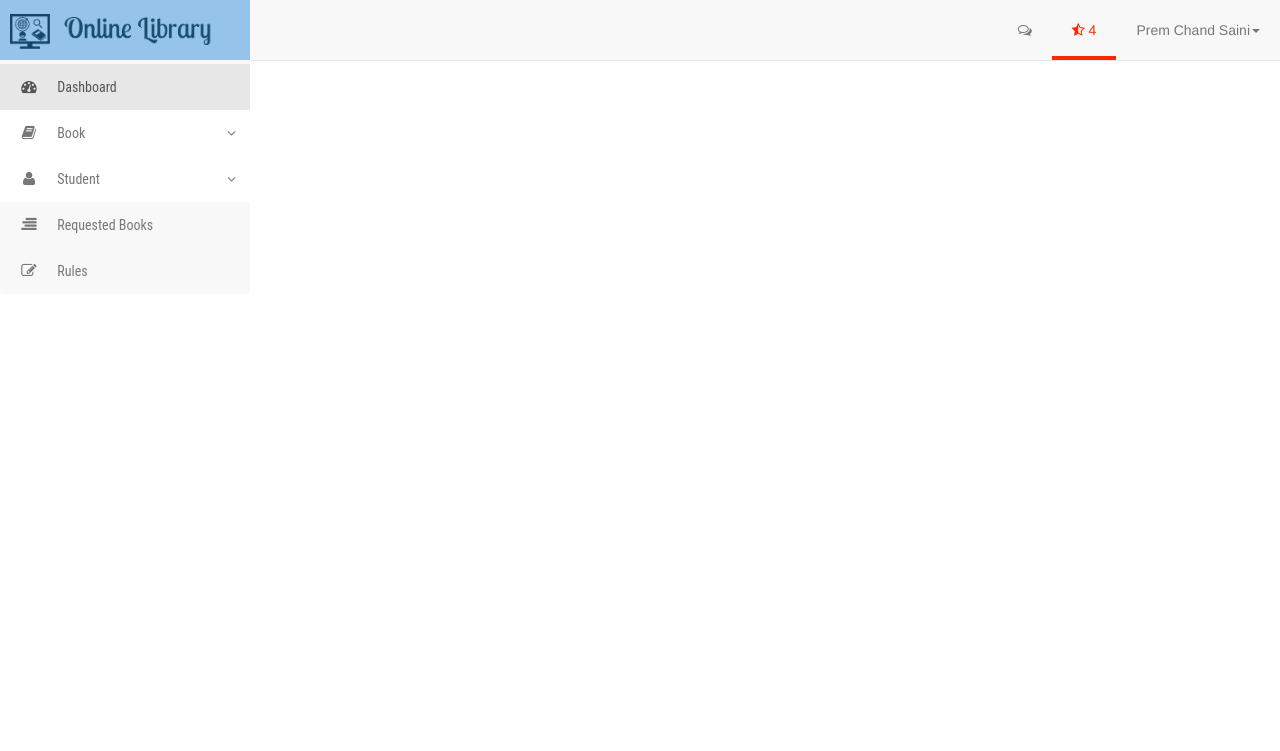
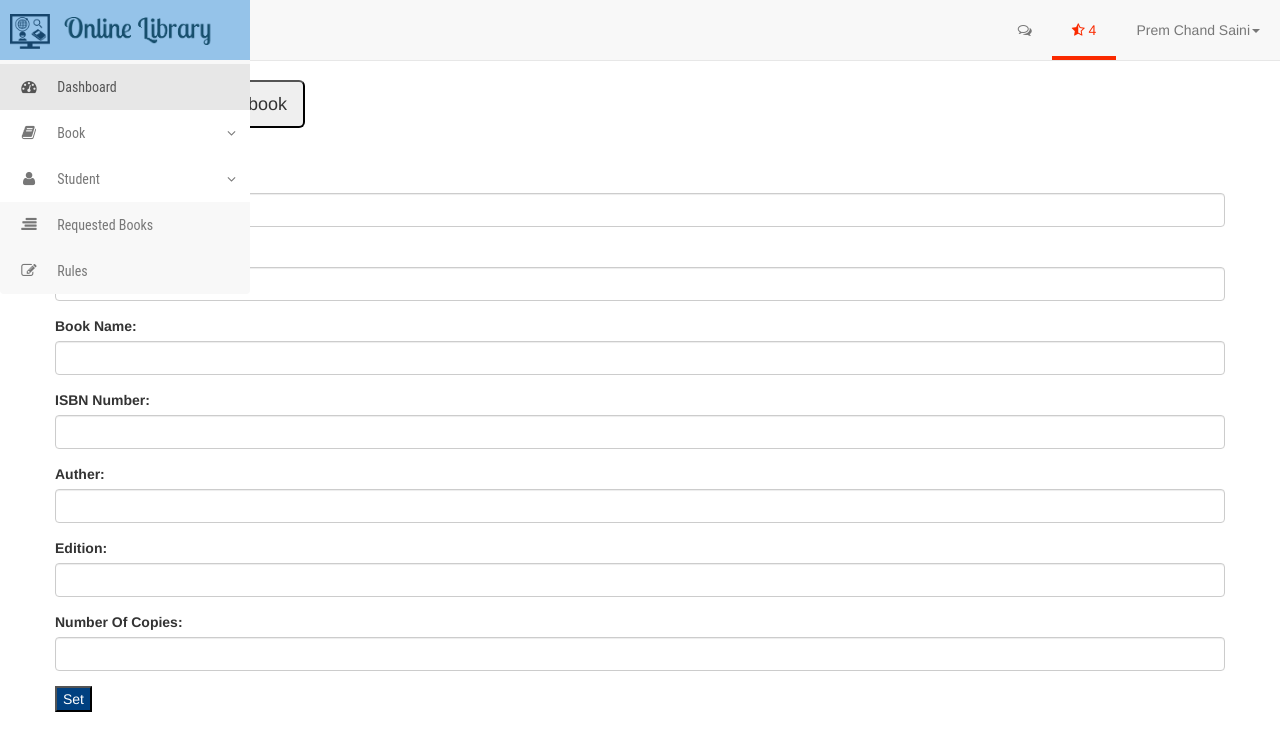
Before and after one commit to pcsaini/php, a PHP site: page /library/app/view/dashboard/add_book.php in a window 1280 px wide. Shown: the top 751 px of the page. Run offline with PHP 8.4, Linux system fonts and the light colour scheme.

Commit message:
Add books add category

```diff
--- a/app/init.php
+++ b/app/init.php
@@ -4,6 +4,7 @@ error_reporting(0);
 
 require 'database/connect.php';
 require 'model/auth.php';
+require 'database/helper_admin.php';
 
 if (logged_in() === true) {
     $session_user_id = $_SESSION['user_id'];
--- a/app/view/dashboard/add_book.php
+++ b/app/view/dashboard/add_book.php
@@ -20,8 +20,87 @@
         include_once "sidebar.php";
         //include_once "footer.php";
         ?>
-        <div class="main-content">
-            Hello Main Content
+        <div class="main-content container">
+            <button class="btn-lg"  name="old_book" data-toggle="modal" data-target="#Modal1"> Increase number of book </button>
+
+            <!-------------model class--------------------->
+            <div id="Modal1"  role="dialog" class="modal fade col">
+                <div class="modal-dialog modal-sm">
+
+                    <!-- Modal content-->
+                    <div class="modal-content">
+                        <div class="modal-header">
+                            <button type="button" class="close" data-dismiss="modal"><p style="color:red;">&times</p></button>
+                            <h4 class="modal-title">Add Book</h4>
+                        </div>
+
+
+                        <div class="modal-body ">
+
+                            <form action="../../controller/add_category.php" method="post">
+                                <label> ISBN:</label>
+                                <input type="text" name="isbn"  value=" "/>
+                                <label> Number of copies:</label>
+                                <input type="nunber" name="copies"  value=" "/>
+                                <input type="submit" name="set_old_book" value="Set" style="background-color: #004080; color: #FFFFFF"/>
+
+
+                            </form>
+
+                        </div>
+
+                    </div>
+
+
+                </div>
+
+            </div>
+
+            <!---------------end model class------------------------->
+
+            <h4> Add New Book</h4>
+            <form action="../../controller/add_category.php" method="post" class="form-horizontal" role="form">
+                <div class="form-group">
+                <label> Category Id:</label>
+                <input type="text" class="form-control" name="cat_id" />
+                </div>
+
+                <div class="form-group">
+                <label> Book Id:</label>
+                <input type="text" class="form-control" name="book_id" />
+                </div>
+
+                <div class="form-group">
+                <label> Book Name:</label>
+                <input type="text" class="form-control" name="book_name" />
+                </div>
+
+                <div class="form-group">
+                <label> ISBN Number:</label>
+                <input type="text" class="form-control" name="isbn" />
+
+                    </div>
+
+                <div class="form-group">
+                <label> Auther:</label>
+                <input type="text" class="form-control" name="auther" />
+                    </div>
+
+                <div class="form-group">
+                <label> Edition:</label>
+                <input type="text"  class="form-control" name="edition" />
+                    </div>
+
+                <div class="form-group">
+                <label> Number Of Copies:</label>
+                <input type="text" class="form-control" name="copy" />
+                </div>
+
+                <div class="form-group">
+                <input type="submit" name="set_new_book" value="Set"   style="background-color: #004080; color: #FFFFFF" />
+                    </div>
+            </form>
+
         </div>
 
     </div>
```
Also changed, not shown: app/controller/add_category.php (added, +48 -0 lines), app/database/helper_admin.php (added, +43 -0 lines), app/view/dashboard/book_cat.php (+60 -1 lines), app/view/dashboard/remove_book.php (+6 -1 lines).
